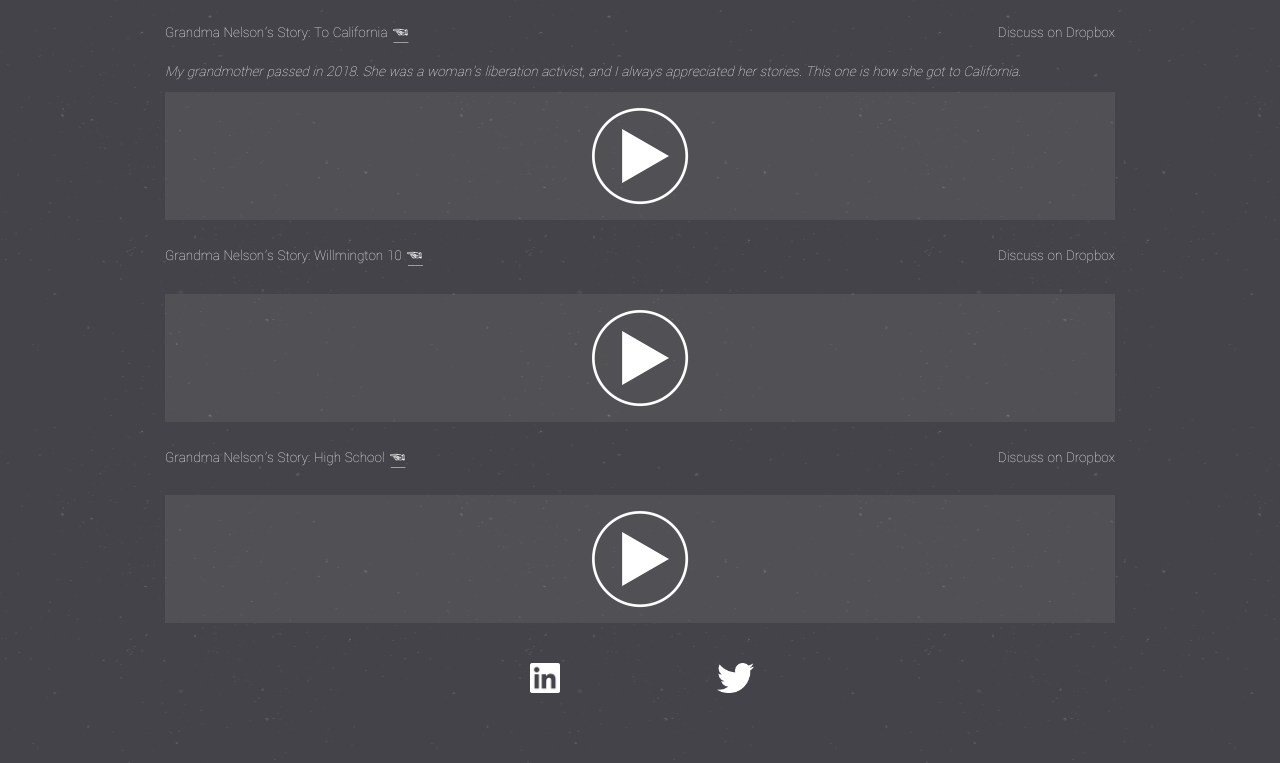
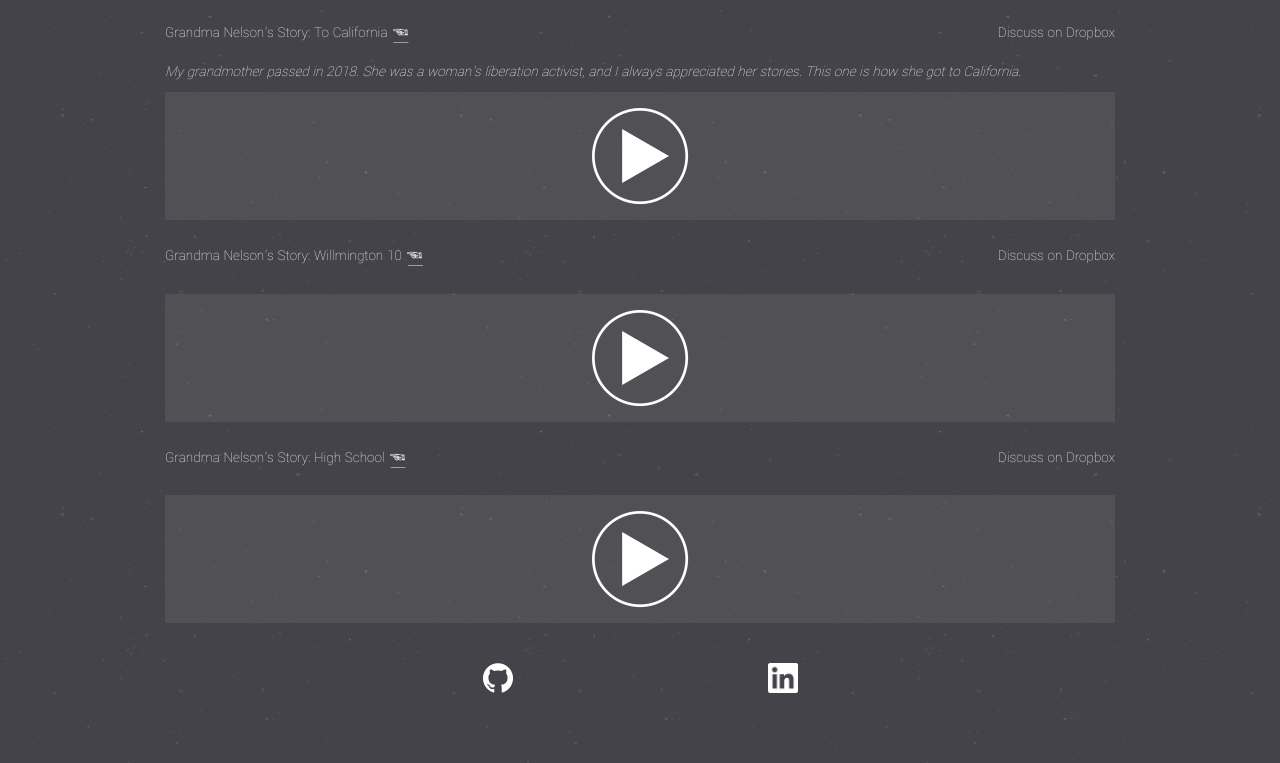
Before and after one commit to alist/alist.github.io, a website: page jade/index.jade in a window 1280 px wide. Shown: the part 2874-3637 px from the top of the page. Drawn offline with nearby package versions, Linux system fonts and the light colour scheme; files that its build step writes are made by us from their sources; files whose address does not match are found by name.

Commit message:
adds github icon, drops twitter

```diff
--- a/jade/index.jade
+++ b/jade/index.jade
@@ -98,9 +98,9 @@ block body
       //-     h3.center Opinions
 
       row.navIcons
-        .col-xs-4.col-xs-offset-2.col-md-2.col-md-offset-4
+        .col-xs-4.col-xs-offset-2.col-md-3.col-md-offset-3
+          a(href='https://github.com/alist')
+            .githubBG
+        .col-xs-4.col-md-3.col-md-offset-0
           a(href='https://linkedin.com/in/alistim')
             .linkedinBG
-        .col-xs-4.col-md-2.col-md-offset-0
-          a(href='https://twitter.com/alistmit')
-            .twitterBG
--- a/styl/alist.styl
+++ b/styl/alist.styl
@@ -50,6 +50,9 @@ a
 
 .twitterBG
   background-image url("/img/twitter2x.png")
+
+.githubBG
+  background-image url("/img/github2x.png")
 
 .aurora
   background linear-gradient(bottom, rgba(255,255,255,.3),  100% rgba(0,0,0,0))
```
Also changed, not shown: css/alist.css, img/github2x.png (added), index.html.
